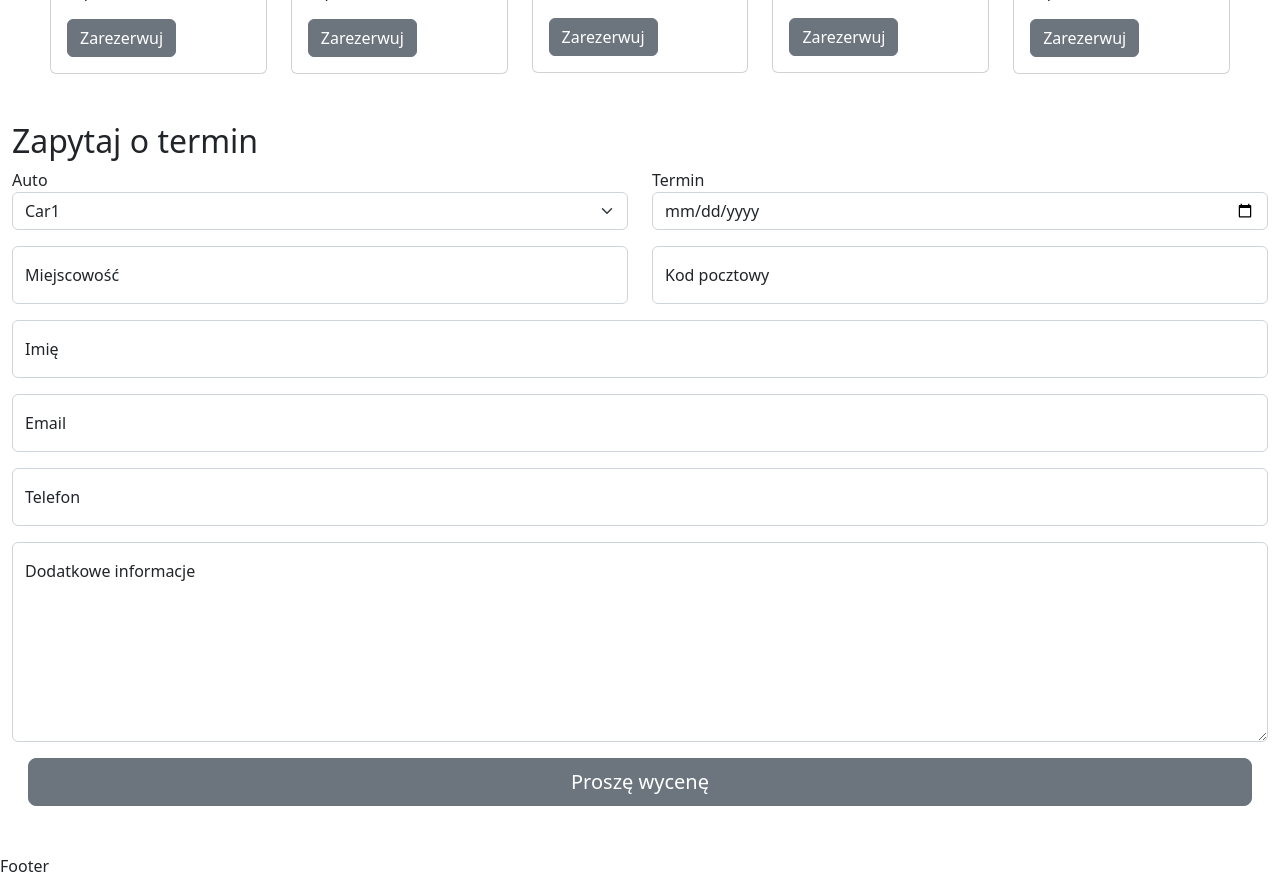
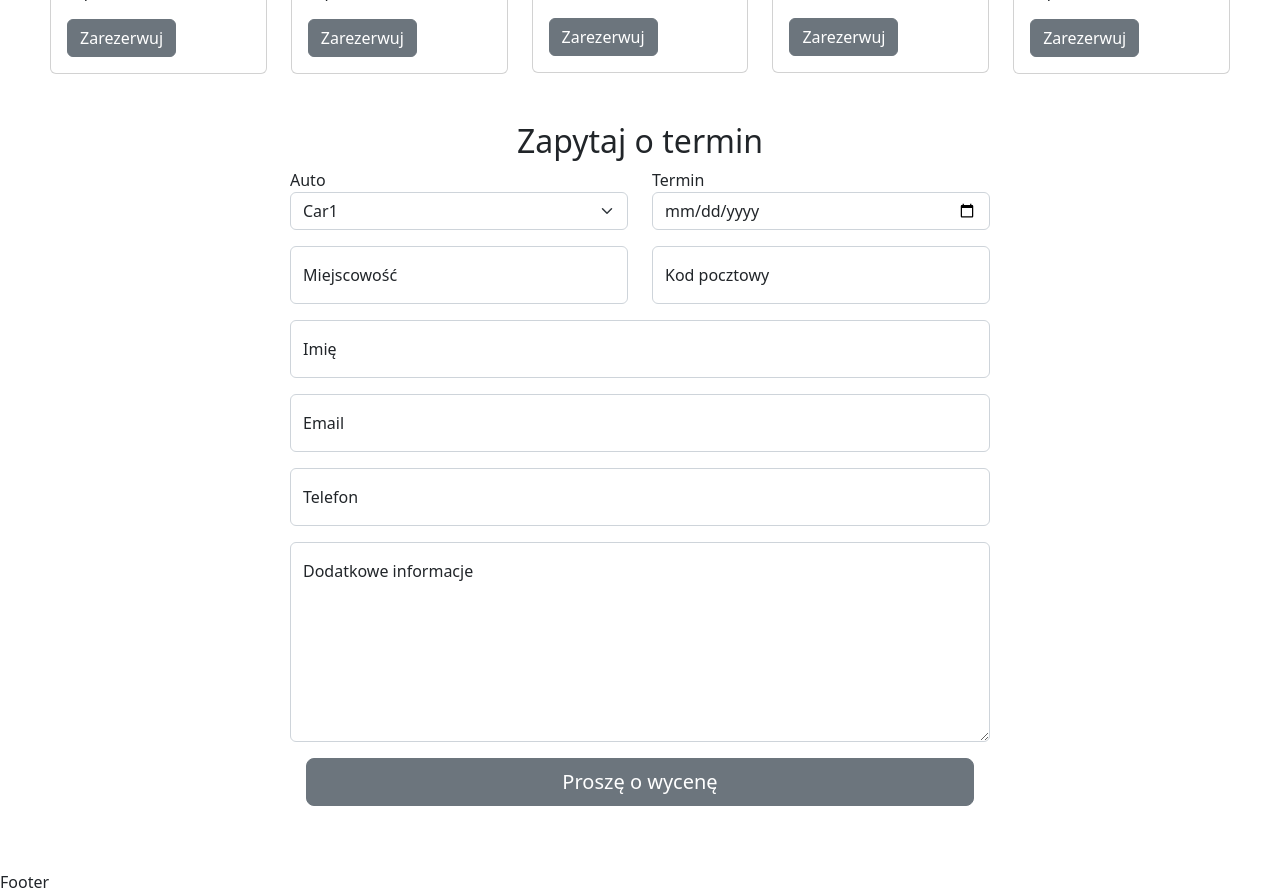
Before and after one commit to artwol993/weselny-woz, a React (Create React App) app: page / in a window 1280 px wide. Shown: the part 2940-3834 px from the top of the page. Built offline with nearby package versions, Linux system fonts and the light colour scheme.

Commit message:
center form

```diff
--- a/src/component/contact.jsx
+++ b/src/component/contact.jsx
@@ -1,4 +1,5 @@
 import React from "react";
+import "../style/contact.css";
 import Container from "react-bootstrap/Container";
 import Row from "react-bootstrap/Row";
 import Col from "react-bootstrap/Col";
@@ -10,9 +11,11 @@ function Contact() {
   return (
     <>
       <section>
-        <Container fluid className="my-5 ">
+        <Container className="my-5 ">
+          <Form>
+            <div className="container-contact">
+              <div className="container-form">
                 <h2> Zapytaj o termin</h2>
-          <Form>
                 <Row className="mb-3">
                   <Form.Group as={Col} controlId="formGridState">
                     <FloatingLabel>Auto</FloatingLabel>
@@ -71,8 +74,10 @@ function Contact() {
                 </FloatingLabel>
                 <div className="d-grid gap-2 m-3">
                   <Button variant="secondary" size="lg">
-                Proszę wycenę
+                    Proszę o wycenę
                   </Button>
+                </div>
+              </div>
             </div>
           </Form>
         </Container>
--- a/src/style/contact.css
+++ b/src/style/contact.css
@@ -0,0 +1,17 @@
+.container-contact {
+  display: flex;
+  justify-content: center;
+  align-items: center;
+}
+
+h2 {
+  text-align: center;
+  margin-bottom: 25px;
+}
+
+
+@media only screen and (min-width: 992px) {
+  .container-form {
+    width: 700px!important;
+  }
+}
```
Lines whose indentation alone changed are shown as unchanged.
